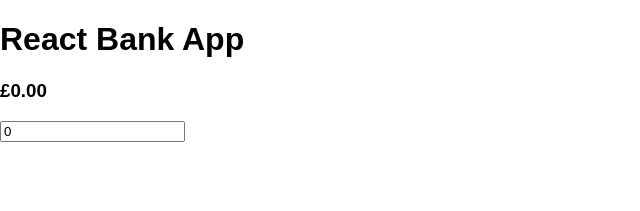
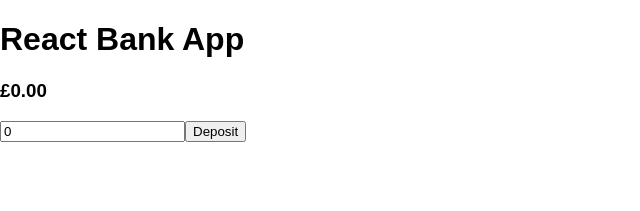
Before and after one commit to tmerrr/react-bank, a React (Create React App) app: page / in a window 1280 px wide. Shown: the top 211 px of the page, without its empty margins (0-640 px from the left). Built offline with nearby package versions, Linux system fonts and the light colour scheme.

Commit message:
adds a deposit button which updates the balance
tests passing

```diff
--- a/src/components/BankAccount.js
+++ b/src/components/BankAccount.js
@@ -16,6 +16,13 @@ export default class BankAccount extends Component {
     })
   }
 
+  handleDeposit = () => {
+    let newBalance = this.state.balance + this.state.amount;
+    this.setState({
+      balance: newBalance
+    })
+  }
+
   render() {
     return(
       <div>
@@ -24,8 +31,14 @@ export default class BankAccount extends Component {
           type="number"
           id="amount"
           onChange={this.handleAmountChange}
-          value={this.state.amount}>
-        </input>
+          value={this.state.amount}
+        />
+        <button
+          id="deposit"
+          onClick={this.handleDeposit}
+        >
+          Deposit
+        </button>
       </div>
 
     )
```
Also changed, not shown: 1 other file (tests, documents, lock files or other folders).
